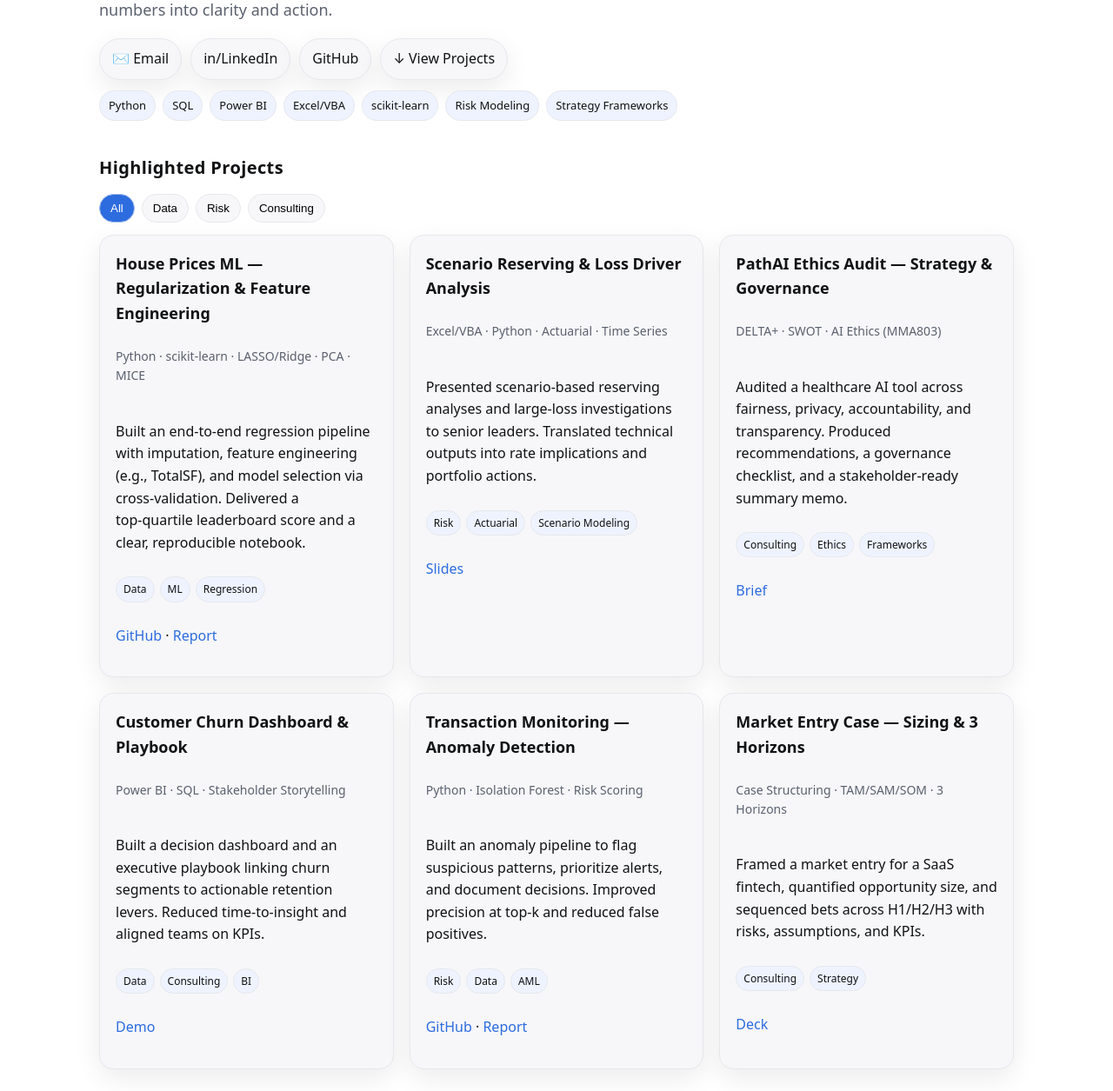
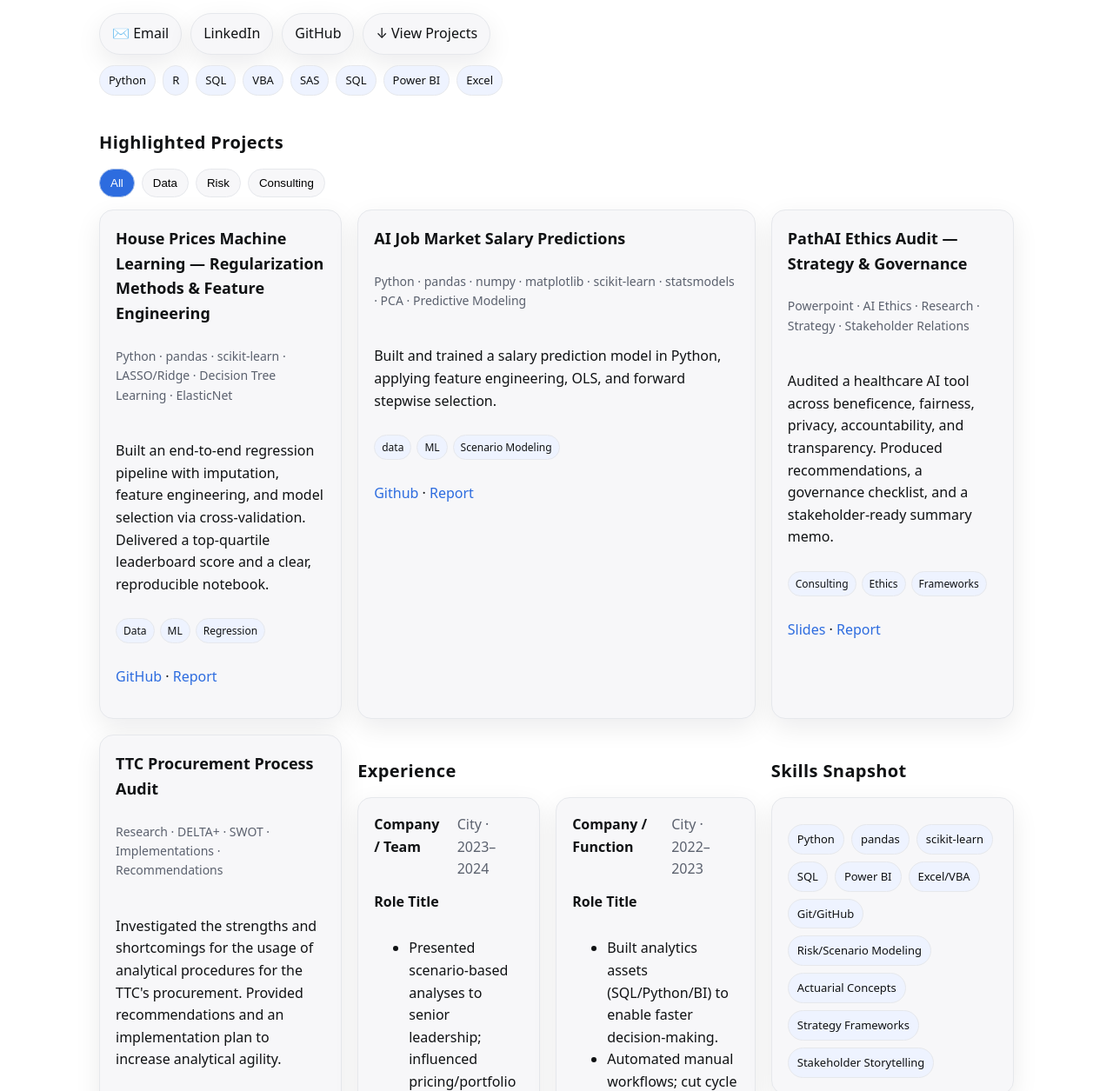
Before and after one commit to lavanragulan/lavanragulan.github.io, a plain HTML site: page index.html in a window 1280 px wide. Shown: the part 256-1511 px from the top of the page at 87% size. Drawn offline with Linux system fonts and the light colour scheme.

Commit message:
Portfolio - v1 html

```diff
--- a/index.html
+++ b/index.html
@@ -3,7 +3,7 @@
 <head>
   <meta charset="utf-8" />
   <meta name="viewport" content="width=device-width, initial-scale=1" />
-  <title>YOUR NAME — Portfolio (Data · Risk · Consulting)</title>
+  <title>Lavan Ragulan — Portfolio</title>
   <meta name="description" content="Portfolio showcasing projects across data, risk, and consulting — with case studies, skills, and writing samples." />
   <meta property="og:title" content="Lavan Ragulan — Portfolio" />
   <meta property="og:description" content="Projects and case studies across data, risk, and consulting." />
@@ -146,7 +146,7 @@
 <body>
   <header>
     <div class="container nav" role="navigation" aria-label="Main">
-      <div class="brand"><span class="dot" aria-hidden="true"></span><span>YOUR NAME</span></div>
+      <div class="brand"><span class="dot" aria-hidden="true"></span><span>Lavan Ragulan</span></div>
       <nav class="navmenu">
         <a href="#projects" class="btn ghost">Projects</a>
         <a href="#experience" class="btn ghost">Experience</a>
@@ -161,35 +161,33 @@
 
   <main class="container">
     <!-- ===============================
-         HERO
-         Replace placeholders below.
-         Keep the tagline concise.
+    Tagline
     =================================-->
     <section class="hero" id="home">
-      <h1>Analytics generalist: <span class="nowrap">Data · Risk · Consulting</span></h1>
-      <p class="lead">I turn messy data into decisions. My work spans predictive modeling, risk evaluation, and strategy cases — translating numbers into clarity and action.</p>
+      <h1><span class="nowrap">Analytics Specialist.</span></h1>
+      <p class="lead">Harmonizing data, risk, and strategy.</p>
       <div class="quicklinks">
-        <a class="btn" href="mailto:you@example.com">✉️ Email</a>
-        <a class="btn" href="https://www.linkedin.com/in/your-link" target="_blank" rel="noopener">in/LinkedIn</a>
-        <a class="btn" href="https://github.com/your-handle" target="_blank" rel="noopener">GitHub</a>
+        <a class="btn" href="mailto:lavanragulan@gmail.com">✉️ Email</a>
+        <a class="btn" href="https://www.linkedin.com/in/lavanragulan/" target="_blank" rel="noopener">LinkedIn</a>
+        <a class="btn" href="https://github.com/lavanragulan/lavanragulan.github.io" target="_blank" rel="noopener">GitHub</a>
         <a class="btn" href="#projects">↓ View Projects</a>
       </div>
       <div class="badges" aria-label="quick skill badges">
         <span class="badge">Python</span>
+        <span class="badge">R</span>
+        <span class="badge">SQL</span>
+        <span class="badge">VBA</span>
+        <span class="badge">SAS</span>
         <span class="badge">SQL</span>
         <span class="badge">Power BI</span>
-        <span class="badge">Excel/VBA</span>
-        <span class="badge">scikit-learn</span>
-        <span class="badge">Risk Modeling</span>
-        <span class="badge">Strategy Frameworks</span>
+        <span class="badge">Excel</span>
       </div>
     </section>
 
     <!-- ===============================
          PROJECTS
-         Tag each project with data-tags="data risk consulting" as needed.
-         Fill links for GitHub/Report/Live as appropriate.
     =================================-->
+
     <section id="projects">
       <h2 class="section-title">Highlighted Projects</h2>
       <div class="filters" role="toolbar" aria-label="Project filters">
@@ -202,9 +200,9 @@
       <div class="grid cols-3" id="projectGrid">
         <!-- Project 1 -->
         <article class="card project" data-tags="data">
-          <h3>House Prices ML — Regularization & Feature Engineering</h3>
-          <p class="meta">Python · scikit-learn · LASSO/Ridge · PCA · MICE</p>
-          <p>Built an end‑to‑end regression pipeline with imputation, feature engineering (e.g., TotalSF), and model selection via cross‑validation. Delivered a top‑quartile leaderboard score and a clear, reproducible notebook.</p>
+          <h3>House Prices Machine Learning — Regularization Methods & Feature Engineering</h3>
+          <p class="meta">Python · pandas · scikit-learn · LASSO/Ridge · Decision Tree Learning · ElasticNet</p>
+          <p>Built an end‑to‑end regression pipeline with imputation, feature engineering, and model selection via cross‑validation. Delivered a top‑quartile leaderboard score and a clear, reproducible notebook.</p>
           <div class="tags"><span class="tag">Data</span><span class="tag">ML</span><span class="tag">Regression</span></div>
           <p>
             <a href="#" target="_blank" rel="noopener">GitHub</a> ·
@@ -213,66 +211,43 @@
         </article>
 
         <!-- Project 2 -->
-        <article class="card project" data-tags="risk">
-          <h3>Scenario Reserving & Loss Driver Analysis</h3>
-          <p class="meta">Excel/VBA · Python · Actuarial · Time Series</p>
-          <p>Presented scenario‑based reserving analyses and large‑loss investigations to senior leaders. Translated technical outputs into rate implications and portfolio actions.</p>
-          <div class="tags"><span class="tag">Risk</span><span class="tag">Actuarial</span><span class="tag">Scenario Modeling</span></div>
+        <article class="card project" data-tags="data">
+          <h3>AI Job Market Salary Predictions</h3>
+          <p class="meta">Python · pandas · numpy · matplotlib · scikit-learn · statsmodels · PCA · Predictive Modeling</p>
+          <p>Built and trained a salary prediction model in Python, applying feature engineering, OLS, and forward stepwise selection.</p>
+          <div class="tags"><span class="tag">data</span><span class="tag">ML</span><span class="tag">Scenario Modeling</span></div>
           <p>
-            <a href="#" target="_blank" rel="noopener">Slides</a>
+            <a href="#" target="_blank" rel="noopener">Github</a> ·
+            <a href="#" target="_blank" rel="noopener">Report</a>
           </p>
         </article>
 
         <!-- Project 3 -->
         <article class="card project" data-tags="consulting">
           <h3>PathAI Ethics Audit — Strategy & Governance</h3>
-          <p class="meta">DELTA+ · SWOT · AI Ethics (MMA803)</p>
-          <p>Audited a healthcare AI tool across fairness, privacy, accountability, and transparency. Produced recommendations, a governance checklist, and a stakeholder‑ready summary memo.</p>
+          <p class="meta">Powerpoint · AI Ethics · Research · Strategy · Stakeholder Relations</p>
+          <p>Audited a healthcare AI tool across beneficence, fairness, privacy, accountability, and transparency. Produced recommendations, a governance checklist, and a stakeholder‑ready summary memo.</p>
           <div class="tags"><span class="tag">Consulting</span><span class="tag">Ethics</span><span class="tag">Frameworks</span></div>
           <p>
-            <a href="#" target="_blank" rel="noopener">Brief</a>
+            <a href="#" target="_blank" rel="noopener">Slides</a> ·
+            <a href="#" target="_blank" rel="noopener">Report</a>
           </p>
         </article>
 
         <!-- Project 4 -->
         <article class="card project" data-tags="data consulting">
-          <h3>Customer Churn Dashboard & Playbook</h3>
-          <p class="meta">Power BI · SQL · Stakeholder Storytelling</p>
-          <p>Built a decision dashboard and an executive playbook linking churn segments to actionable retention levers. Reduced time‑to‑insight and aligned teams on KPIs.</p>
+          <h3>TTC Procurement Process Audit</h3>
+          <p class="meta">Research · DELTA+ · SWOT · Implementations  · Recommendations</p>
+          <p>Investigated the strengths and shortcomings for the usage of analytical procedures for the TTC's procurement. Provided recommendations and an implementation plan to increase analytical agility.</p>
           <div class="tags"><span class="tag">Data</span><span class="tag">Consulting</span><span class="tag">BI</span></div>
           <p>
             <a href="#" target="_blank" rel="noopener">Demo</a>
           </p>
         </article>
 
-        <!-- Project 5 -->
-        <article class="card project" data-tags="risk data">
-          <h3>Transaction Monitoring — Anomaly Detection</h3>
-          <p class="meta">Python · Isolation Forest · Risk Scoring</p>
-          <p>Built an anomaly pipeline to flag suspicious patterns, prioritize alerts, and document decisions. Improved precision at top‑k and reduced false positives.</p>
-          <div class="tags"><span class="tag">Risk</span><span class="tag">Data</span><span class="tag">AML</span></div>
-          <p>
-            <a href="#" target="_blank" rel="noopener">GitHub</a> ·
-            <a href="#" target="_blank" rel="noopener">Report</a>
-          </p>
-        </article>
-
-        <!-- Project 6 (example writing-heavy consulting case) -->
-        <article class="card project" data-tags="consulting">
-          <h3>Market Entry Case — Sizing & 3 Horizons</h3>
-          <p class="meta">Case Structuring · TAM/SAM/SOM · 3 Horizons</p>
-          <p>Framed a market entry for a SaaS fintech, quantified opportunity size, and sequenced bets across H1/H2/H3 with risks, assumptions, and KPIs.</p>
-          <div class="tags"><span class="tag">Consulting</span><span class="tag">Strategy</span></div>
-          <p>
-            <a href="#" target="_blank" rel="noopener">Deck</a>
-          </p>
-        </article>
-      </div>
-    </section>
-
     <!-- ===============================
          EXPERIENCE
-         Keep bullets results-oriented and concise.
+
     =================================-->
     <section id="experience">
       <h2 class="section-title">Experience</h2>
@@ -352,14 +327,14 @@
       <h2 class="section-title">Contact</h2>
       <div class="card">
         <p><strong>Based in:</strong> City, Country · Open to roles in Data, Risk, and Consulting</p>
-        <p><strong>Email:</strong> <a href="mailto:you@example.com">you@example.com</a> · <strong>LinkedIn:</strong> <a href="https://www.linkedin.com/in/your-link" target="_blank" rel="noopener">your‑link</a> · <strong>GitHub:</strong> <a href="https://github.com/your-handle" target="_blank" rel="noopener">your‑handle</a></p>
+        <p><strong>Email:</strong> <a href="mailto:lavanragulan@gmail.com">you@example.com</a> · <strong>LinkedIn:</strong> <a href="https://www.linkedin.com/in/lavanragulan/" target="_blank" rel="noopener">your‑link</a> · <strong>GitHub:</strong> <a href="https://github.com/lavanragulan/lavanragulan.github.io" target="_blank" rel="noopener">your‑handle</a></p>
       </div>
     </section>
   </main>
 
   <footer>
     <div class="container">
-      <small>© <span id="year"></span> YOUR NAME. Last updated <span id="lastUpdated"></span>. • This site is lightweight (no frameworks) and prints cleanly to PDF.</small>
+      <small>© <span id="year"></span> Lavan Ragulan. Last updated <span id="lastUpdated"></span>. • This site is lightweight (no frameworks) and prints cleanly to PDF.</small>
     </div>
   </footer>
 
@@ -396,18 +371,5 @@
     // Start with "All"
     setFilter('all');
   </script>
-
-  <!--
-    ===============================
-    QUICK HOW‑TO
-    1) Replace YOUR NAME, links, and placeholders above.
-    2) Put a PDF named resume.pdf next to this file to enable the Download Resume button.
-    3) Host on GitHub Pages:
-       • Create a repo named username.github.io
-       • Add this file as index.html (and resume.pdf)
-       • Commit & push; site goes live at https://username.github.io
-    4) Optional custom domain: add a CNAME file with your domain and point DNS to GitHub Pages.
-    5) Print to PDF for a one‑pager portfolio: Ctrl/Cmd+P.
-  -->
 </body>
 </html>
```
